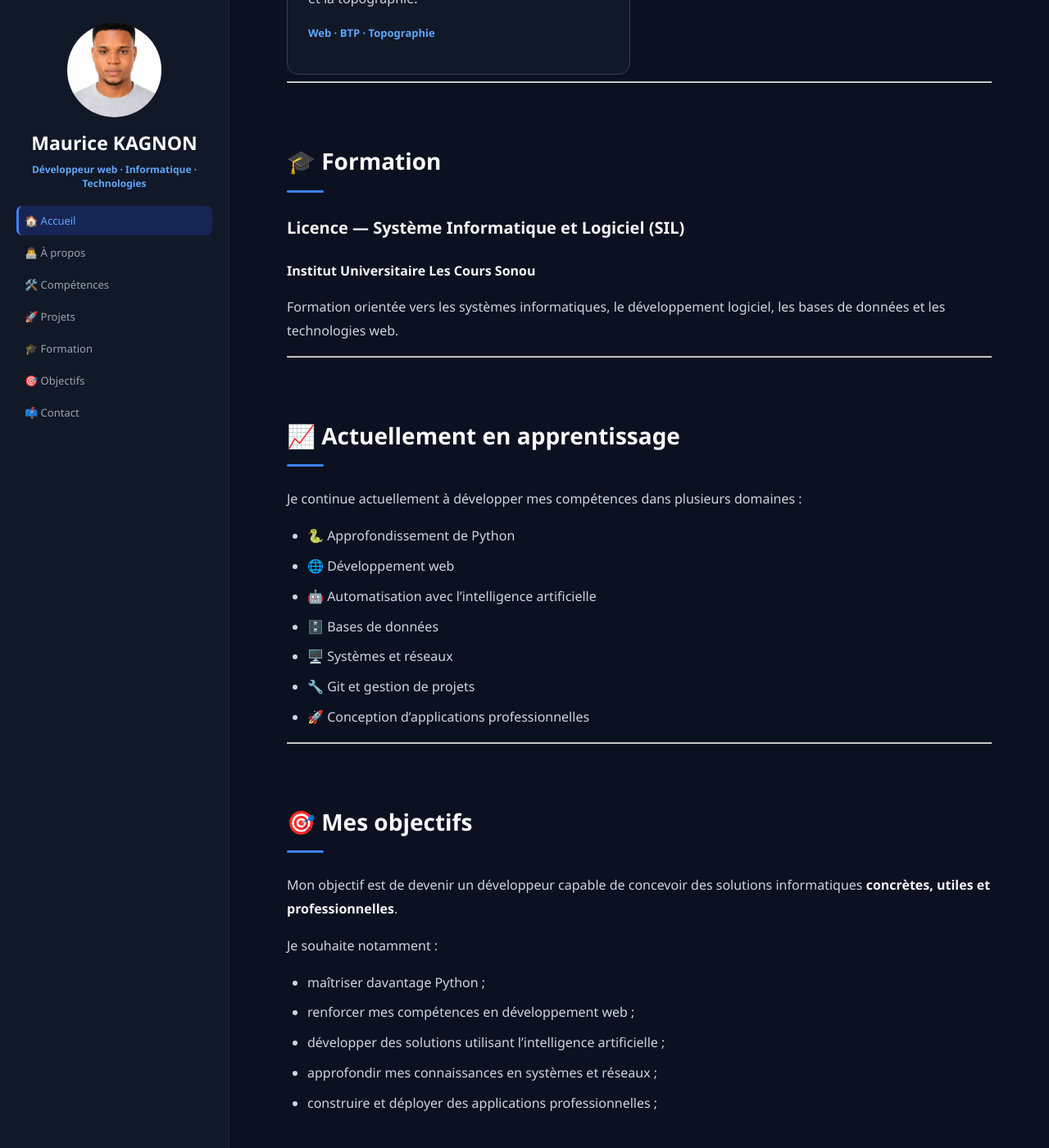
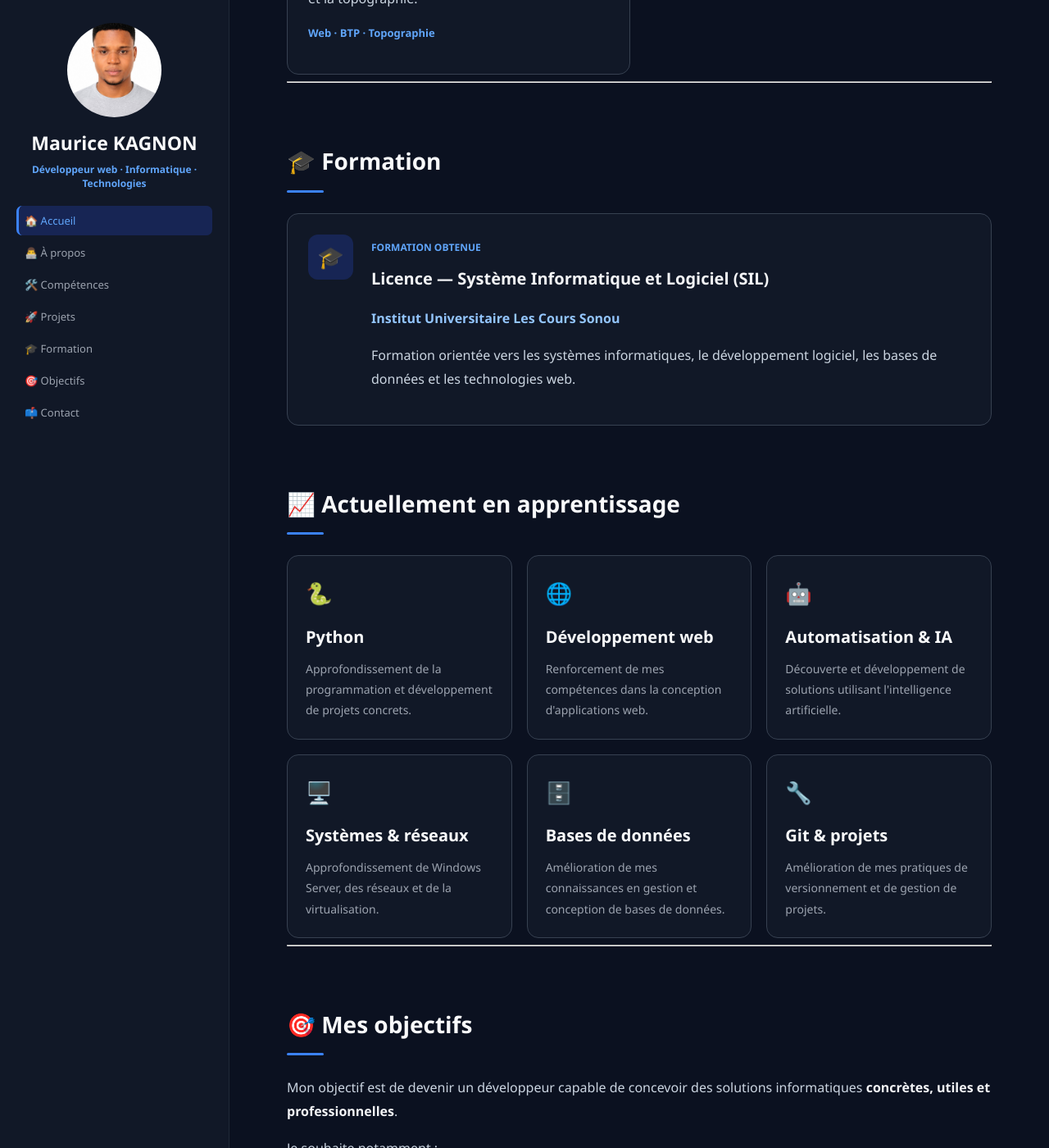
Before and after one commit to JacquesMaurice/maurice-kagnon.github.io, a Jekyll site: the page built from index.md, in a window 1280 px wide and 1400 px high, scrolled down 2545 px. Shown: the whole window at 82% size. Built offline with Jekyll 4.4.1, drawn with Linux system fonts in a browser that asks for light colours.

```diff
--- a/assets/css/style.css
+++ b/assets/css/style.css
@@ -700,3 +700,132 @@ body {
   }
 
 }
+/* ========================================
+   FORMATION
+   ======================================== */
+
+.formation-card {
+  display: flex;
+  gap: 22px;
+
+  padding: 25px;
+
+  background: #111827;
+
+  border: 1px solid #374151;
+  border-radius: 14px;
+
+  transition: 0.2s ease;
+}
+
+.formation-card:hover {
+  transform: translateY(-4px);
+
+  border-color: #3b82f6;
+
+  box-shadow: 0 10px 25px rgba(0, 0, 0, 0.3);
+}
+
+.formation-icon {
+  display: flex;
+
+  align-items: center;
+  justify-content: center;
+
+  width: 55px;
+  min-width: 55px;
+  height: 55px;
+
+  border-radius: 12px;
+
+  background: #172554;
+
+  font-size: 26px;
+}
+
+.formation-content h3 {
+  margin-top: 8px;
+  margin-bottom: 8px;
+}
+
+.formation-status {
+  color: #60a5fa;
+
+  font-size: 12px;
+  font-weight: 700;
+  text-transform: uppercase;
+}
+
+.formation-school {
+  color: #93c5fd !important;
+  font-weight: 600;
+}
+
+
+/* ========================================
+   APPRENTISSAGE
+   ======================================== */
+
+.learning-section {
+  display: grid;
+
+  grid-template-columns: repeat(3, minmax(0, 1fr));
+
+  gap: 18px;
+
+  margin-top: 25px;
+}
+
+.learning-card {
+  padding: 22px;
+
+  background: #111827;
+
+  border: 1px solid #374151;
+  border-radius: 14px;
+
+  transition: 0.2s ease;
+}
+
+.learning-card:hover {
+  transform: translateY(-4px);
+
+  border-color: #3b82f6;
+
+  box-shadow: 0 10px 25px rgba(0, 0, 0, 0.3);
+}
+
+.learning-card > span {
+  font-size: 26px;
+}
+
+.learning-card h3 {
+  margin: 12px 0 8px;
+
+  color: #f9fafb;
+}
+
+.learning-card p {
+  margin: 0;
+
+  font-size: 14px;
+
+  color: #9ca3af;
+}
+
+
+/* ========================================
+   MOBILE
+   ======================================== */
+
+@media (max-width: 768px) {
+
+  .learning-section {
+    grid-template-columns: 1fr;
+  }
+
+  .formation-card {
+    flex-direction: column;
+  }
+
+}
--- a/index.md
+++ b/index.md
@@ -206,26 +206,75 @@ J'aime apprendre par la pratique, expérimenter de nouvelles technologies et tra
 
 <h2 id="formation">🎓 Formation</h2>
 
-### Licence — Système Informatique et Logiciel (SIL)
+<div class="formation-card">
 
-**Institut Universitaire Les Cours Sonou**
+  <div class="formation-icon">
+    🎓
+  </div>
 
-Formation orientée vers les systèmes informatiques, le développement logiciel, les bases de données et les technologies web.
+  <div class="formation-content">
 
----
+    <span class="formation-status">
+      Formation obtenue
+    </span>
 
-## 📈 Actuellement en apprentissage
+    <h3>Licence — Système Informatique et Logiciel (SIL)</h3>
 
-Je continue actuellement à développer mes compétences dans plusieurs domaines :
+    <p class="formation-school">
+      Institut Universitaire Les Cours Sonou
+    </p>
 
-- 🐍 Approfondissement de Python
-- 🌐 Développement web
-- 🤖 Automatisation avec l'intelligence artificielle
-- 🗄️ Bases de données
-- 🖥️ Systèmes et réseaux
-- 🔧 Git et gestion de projets
-- 🚀 Conception d'applications professionnelles
+    <p>
+      Formation orientée vers les systèmes informatiques, le développement
+      logiciel, les bases de données et les technologies web.
+    </p>
 
+  </div>
+
+</div>
+
+
+<h2 id="apprentissage">📈 Actuellement en apprentissage</h2>
+
+<div class="learning-section">
+
+  <div class="learning-card">
+    <span>🐍</span>
+    <h3>Python</h3>
+    <p>Approfondissement de la programmation et développement de projets concrets.</p>
+  </div>
+
+  <div class="learning-card">
+    <span>🌐</span>
+    <h3>Développement web</h3>
+    <p>Renforcement de mes compétences dans la conception d'applications web.</p>
+  </div>
+
+  <div class="learning-card">
+    <span>🤖</span>
+    <h3>Automatisation & IA</h3>
+    <p>Découverte et développement de solutions utilisant l'intelligence artificielle.</p>
+  </div>
+
+  <div class="learning-card">
+    <span>🖥️</span>
+    <h3>Systèmes & réseaux</h3>
+    <p>Approfondissement de Windows Server, des réseaux et de la virtualisation.</p>
+  </div>
+
+  <div class="learning-card">
+    <span>🗄️</span>
+    <h3>Bases de données</h3>
+    <p>Amélioration de mes connaissances en gestion et conception de bases de données.</p>
+  </div>
+
+  <div class="learning-card">
+    <span>🔧</span>
+    <h3>Git & projets</h3>
+    <p>Amélioration de mes pratiques de versionnement et de gestion de projets.</p>
+  </div>
+
+</div>
 ---
 
 <h2 id="objectifs">🎯 Mes objectifs</h2>
```
